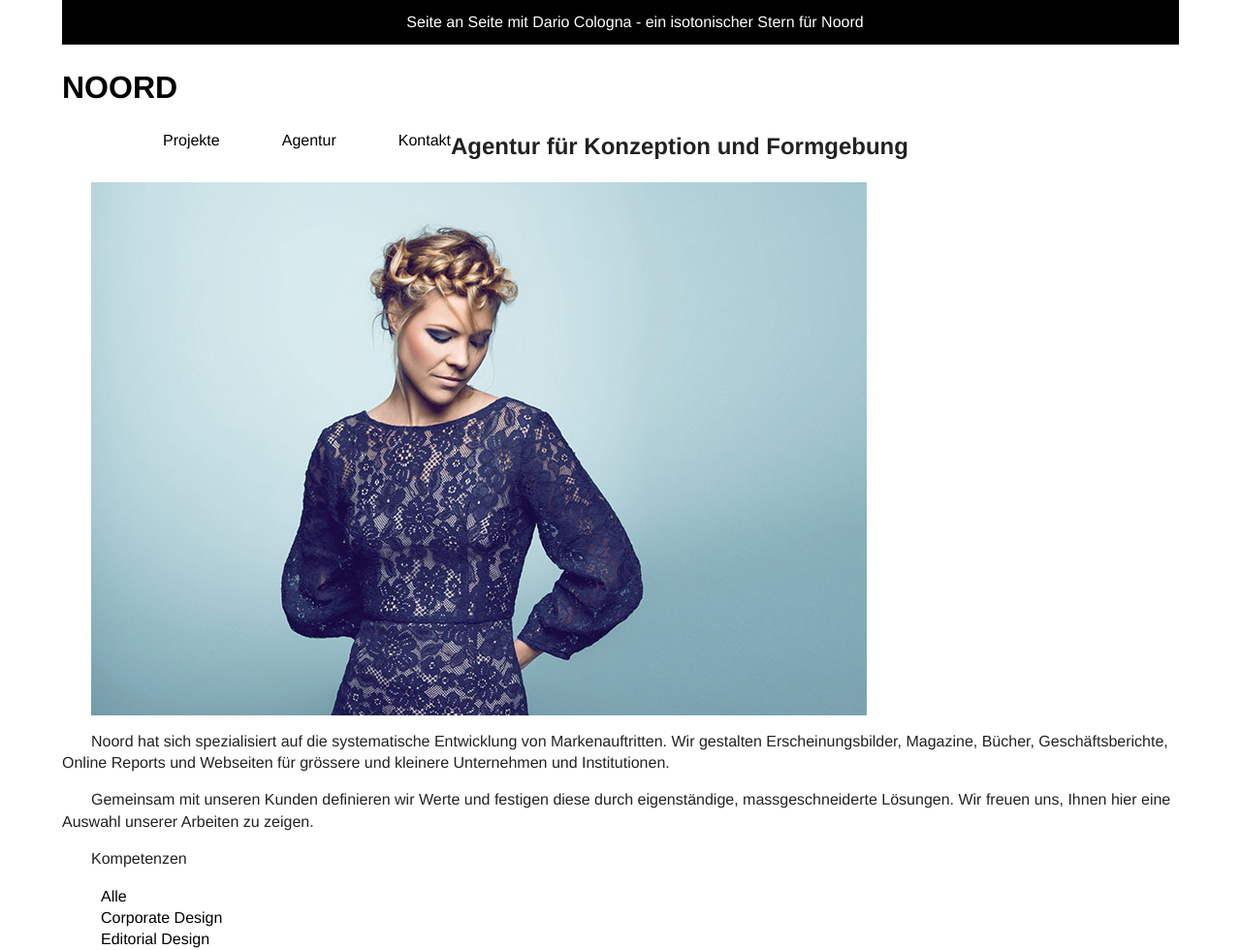
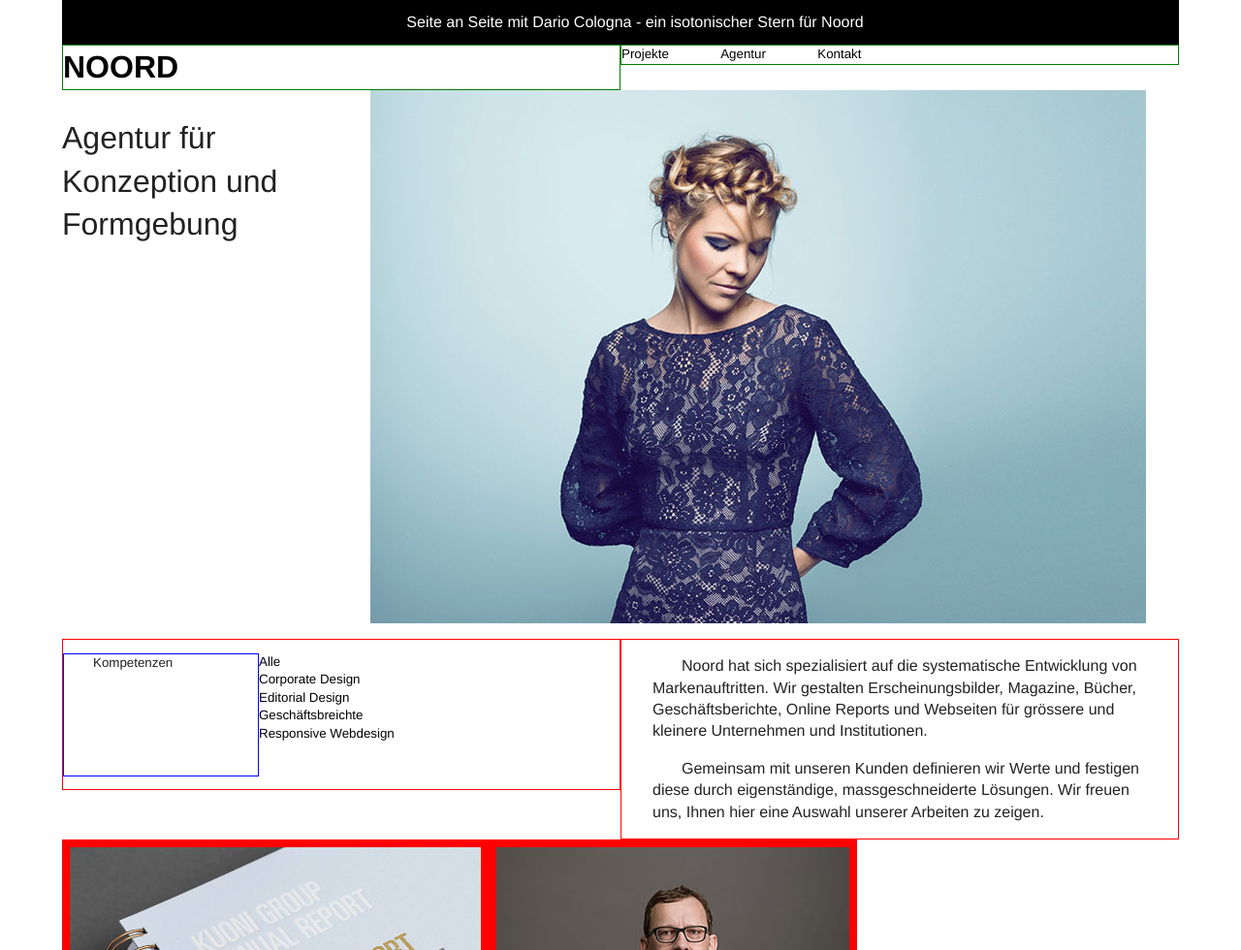
Before and after one commit to mcnelson87/noord-case-study, a plain HTML site: page index.html in a window 1280 px wide. Shown: the top 980 px of the page at 97% size. Drawn offline with nearby package versions, Linux system fonts and the light colour scheme.

Commit message:
General Alignment

```diff
--- a/css/main.css
+++ b/css/main.css
@@ -158,24 +158,49 @@ a:hover {
   color: #818181;
 }
 
-h1 a:hover  {
+header h1 {
+  float: left;
+  position: relative;
+  width: 50%;
+  margin: 0;
+  border: solid green 1px;
+
+}
+
+header h1 a:hover  {
   color: #000;
 }
 
-.home-nav li {
-  float: left;
-  padding-left: 4em;
+.home-nav ul {
+  float: right;
+  position: relative;
+  width: 50%;
+  border: solid green 1px;
+  margin: 0;
+  padding: 0;
+  font-size: smaller;
 }
 
-.page-intro h2  {
+.home-nav li  {
+  float: left;
+  position: relative;
+  padding-right: 4em;
+}
+
+.page-intro {
+  clear: left;
+  float: left;
+  position: relative;
+  width: 25%;
+  font-weight: normal;
+  font-size: 2em;
+}
+
+.jumbo-carousel {
 
 }
 
 /* PAGE CONTENT */
-
-.page-content p {
-
-}
 
 .page-content a {
   text-decoration: none;
@@ -187,11 +212,38 @@ h1 a:hover  {
   transition-duration: 300ms;
 }
 
+.page-content .body-text  {
+  float: right;
+  position: relative;
+  width: 50%;
+  padding: 0 2em;
+  margin: 0;
+  border: solid red 1px;
+}
+
+.page-content .services {
+  font-size: smaller;
+  border: solid red 1px;
+  float: left;
+  position: relative;
+  width: 50%;
+}
+
+.page-content .services p {
+  float: left;
+  position: relative;
+  width: 15%;
+  padding: 0 15em 8em 0;
+  border: solid blue 1px;
+}
+
+
 /* PORTFOLIO */
 
 .portfolio  {
   min-width: 1120px;
   text-align: center;
+  clear: both;
 }
 
 .portfolio .thumbnail  {
--- a/index.html
+++ b/index.html
@@ -35,11 +35,15 @@
       </header>
 
       <section class="page-content">
-        <p class="body-text">Noord hat sich spezialisiert auf die systematische Entwicklung von Markenauftritten. Wir gestalten Erscheinungsbilder, Magazine, Bücher, Geschäftsberichte, Online Reports und Webseiten für grössere und kleinere Unternehmen und Institutionen.</p>
+        <div class="clearfix">
+          <div class="body-text">
+            <p>Noord hat sich spezialisiert auf die systematische Entwicklung von Markenauftritten. Wir gestalten Erscheinungsbilder, Magazine, Bücher, Geschäftsberichte, Online Reports und Webseiten für grössere und kleinere Unternehmen und Institutionen.</p>
 
-        <p class="body-text">Gemeinsam mit unseren Kunden definieren wir Werte und festigen diese durch eigenständige, massgeschneiderte Lösungen. Wir freuen uns, Ihnen hier eine Auswahl unserer Arbeiten zu zeigen.</p>
+            <p>Gemeinsam mit unseren Kunden definieren wir Werte und festigen diese durch eigenständige, massgeschneiderte Lösungen. Wir freuen uns, Ihnen hier eine Auswahl unserer Arbeiten zu zeigen.</p>
+          </div>
 
-        <p class="services">Kompetenzen</p>
+          <div class="services">
+            <p>Kompetenzen</p>
               <ul>
                 <li class="selected"><a href="#" title="Alle">Alle</a></li>
                 <li><a href="#" title="Corporate Design">Corporate Design</a></li>
@@ -47,6 +51,8 @@
                 <li><a href="#" title="Geschäftsnverichte">Geschäftsbreichte</a></li>
                 <li><a href="#" title="Responsive Webdesign">Responsive Webdesign</a></li>
             </ul>
+          </div>
+        </div>
       </section>
 
       <section class="portfolio">
```
Lines whose indentation alone changed are shown as unchanged.
